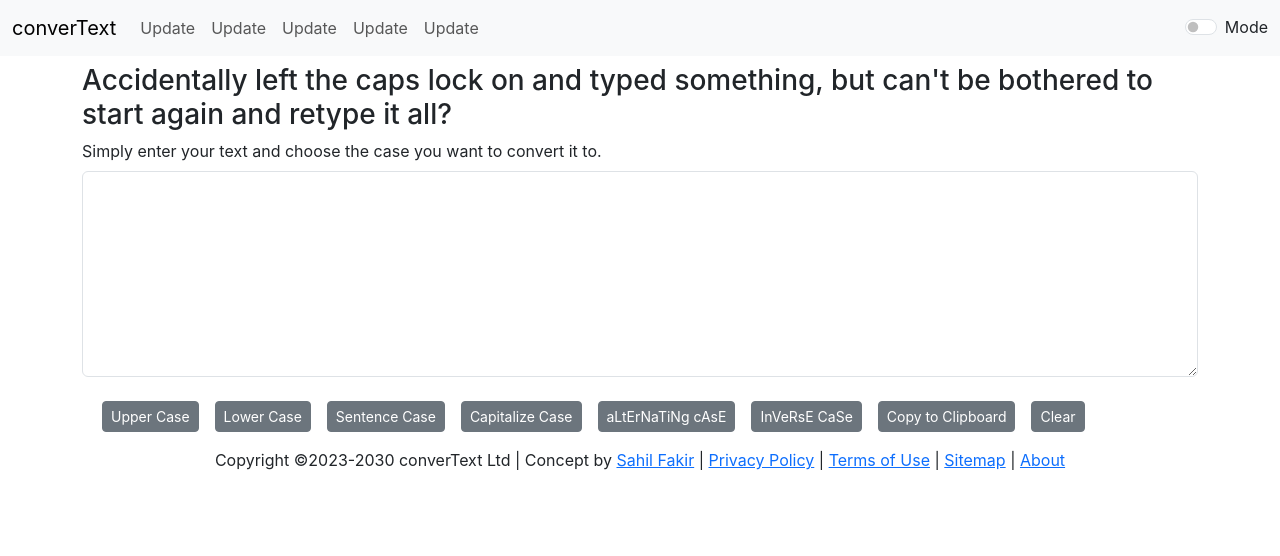
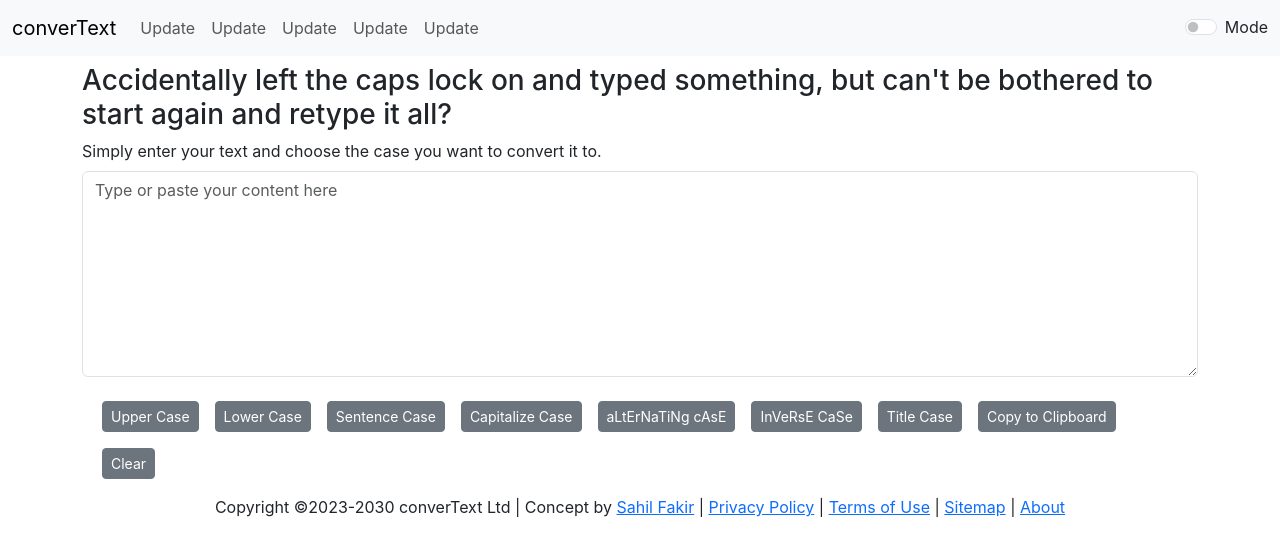
Before and after one commit to sahil0286/convertext, a React (Create React App) app: page / in a window 1280 px wide. Shown: the top 556 px of the page. Built offline with nearby package versions, Linux system fonts and the light colour scheme.

Commit message:
Title case

```diff
--- a/src/components/Inputarea.js
+++ b/src/components/Inputarea.js
@@ -62,18 +62,22 @@ export default function Inputarea(props) {
     document.body.removeChild(input);
   }
 
-//   const titTxt=()=> {
-//     setText(text.replace(/\w\S*/g, function(txt) {
-//         return txt.charAt(0).toUpperCase() + txt.subtext(1).toLowerCase();
-//       }))
-//   }
+  const titTxt=()=> {
+    setText(text.replace(/\w\S*/g, function(txt){
+      if(['a', 'an', 'the', 'and', 'in', 'on'].includes(txt.toLowerCase())){
+        return txt.toLowerCase();
+      }else{
+        return txt.charAt(0).toUpperCase() + txt.slice(1).toLowerCase();
+      }
+    }));
+  }
 
     return (
     <div className='container mt-2'>
         <h3>{props.inpHeading}</h3>
         <div className="mb-3">
             <label htmlFor="exampleFormControlTextarea1" className="form-label">{props.inpSubHeading}</label>
-            <textarea className="form-control" value={text} onChange={textBox} id="text" rows="8"></textarea>
+            <textarea className="form-control" value={text} onChange={textBox} id="text" rows="8" placeholder='Type or paste your content here'></textarea>
         </div>
         <div className='container'>
             <button type="button" className="btn btn-secondary btn-sm my-2 mx-2" onClick={upperTxt}>Upper Case</button>
@@ -82,7 +86,7 @@ export default function Inputarea(props) {
             <button type="button" className="btn btn-secondary btn-sm my-2 mx-2" onClick={capTxt}>Capitalize Case</button>
             <button type="button" className="btn btn-secondary btn-sm my-2 mx-2" onClick={alTxt}>aLtErNaTiNg cAsE</button>
             <button type="button" className="btn btn-secondary btn-sm my-2 mx-2" onClick={inTxt}>InVeRsE CaSe</button>
-                {/* <button type="button" className="btn btn-secondary btn-sm my-2 mx-2" onClick={titTxt}>Title Case</button> */}
+                <button type="button" className="btn btn-secondary btn-sm my-2 mx-2" onClick={titTxt}>Title Case</button>
                 {/* <button type="button" className="btn btn-secondary btn-sm my-2 mx-2" onClick={downTxt}>Download Text</button> */}
             <button type="button" className="btn btn-secondary btn-sm my-2 mx-2" onClick={copyTxt}>Copy to Clipboard</button>
             <button type="button" className="btn btn-secondary btn-sm my-2 mx-2" onClick={clrText}>Clear </button>
```
Also changed, not shown: src/components/Ad1.js (added).
